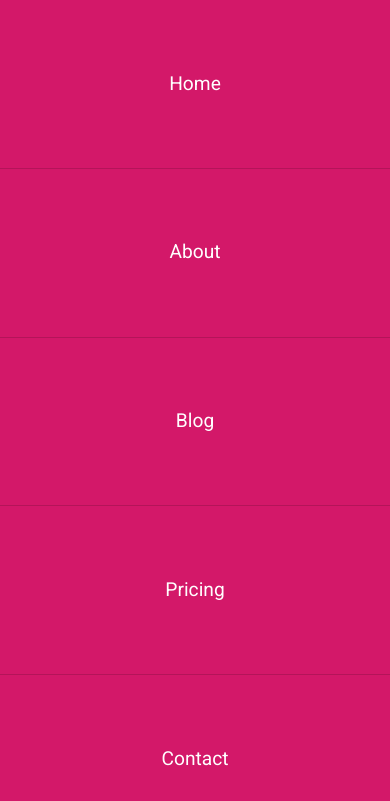
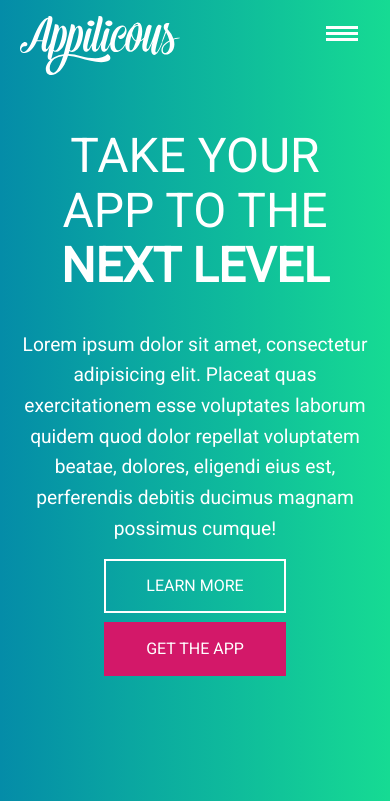
Before and after one commit to AlveeM/Responsive-Complete-Workflow-, a plain HTML site: page index.html in a window 390 px wide. Shown: the top 801 px of the page. Drawn offline with Linux system fonts and the light colour scheme.

Commit message:
Hamburger Menu Part 1

```diff
--- a/index.html
+++ b/index.html
@@ -26,6 +26,10 @@
           <li><a href="">Contact</a></li>
         </ul>
       </nav>
+
+      <div class="nav-toggle">
+        <div class="hamburger"></div>
+      </div>
 
     </div>
   </header>
@@ -125,11 +129,11 @@
       </ul>
     </div>
     <ul class="unstyled-list nav-footer">
-      <li><a href=""></a>Home</li>
-      <li><a href=""></a>About</li>
-      <li><a href=""></a>Blog</li>
-      <li><a href=""></a>Pricing</li>
-      <li><a href=""></a>Contact</li>
+      <li><a href="">Home</a></li>
+      <li><a href="">About</a></li>
+      <li><a href="">Blog</a></li>
+      <li><a href="">Pricing</a></li>
+      <li><a href="">Contact</a></li>
     </ul>
   </footer>
 
--- a/sass/layout/_nav.sass
+++ b/sass/layout/_nav.sass
@@ -3,8 +3,10 @@
   position: absolute
   top: 0
   right: 0
-  left: 0
+  left: 100%
   font-size: 1.2rem
+
+  overflow: hidden
 
   ul
     display: flex
@@ -22,3 +24,27 @@
   a
     color: $text-inverse
     text-decoration: none
+
+
+// Hamburger Menu
+
+.nav-toggle
+  display: block
+  padding: 1em
+  position: absolute
+  right: 1em
+  top: 1em
+  cursor: pointer
+
+.hamburger, .hamburger::before, .hamburger::after
+  content: ''
+  display: block
+  width: 2em
+  height: 3px
+  background: $white
+
+.hamburger::before
+  transform: translateY(-6px)
+
+.hamburger::after
+  transform: translateY(3px)
```
Also changed, not shown: css/main.css.
